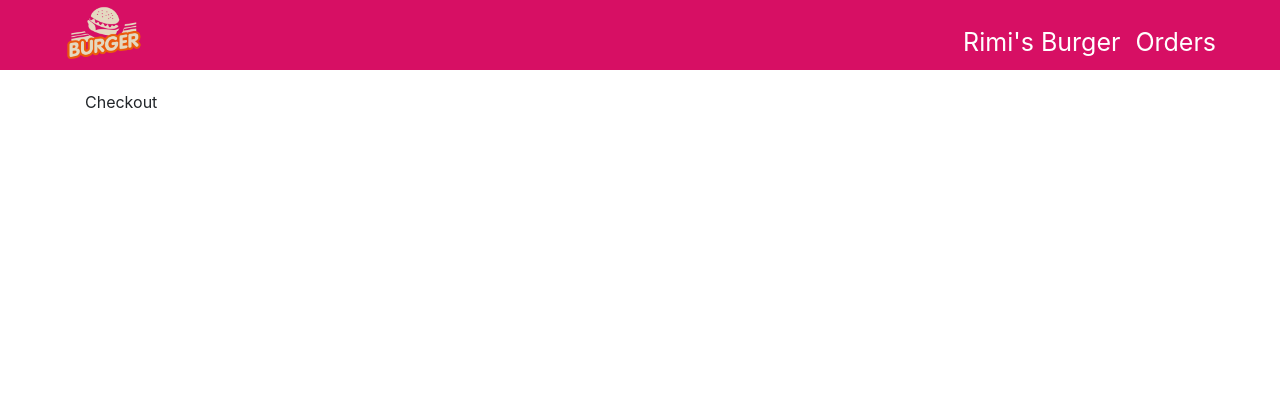
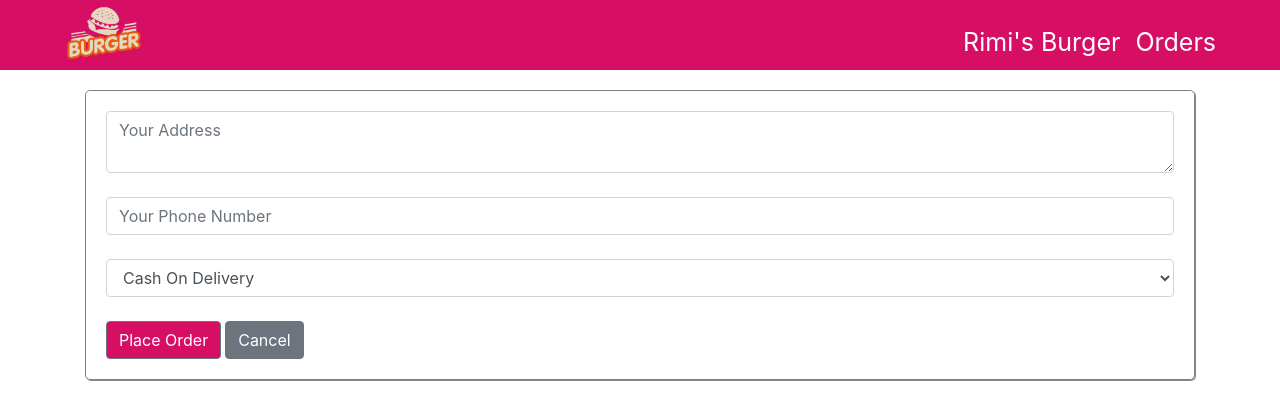
Before and after one commit to Nahidjc/burger-builder-app, a React (Create React App) app: page /checkout in a window 1280 px wide. Shown: the top 420 px of the page. Built offline with nearby package versions, Linux system fonts and the light colour scheme; the HTML template or start-up script is replaced by a standard one.

Commit message:
creating checkout option

```diff
--- a/src/Components/BurgerBuilder/BurgerBuilder.js
+++ b/src/Components/BurgerBuilder/BurgerBuilder.js
@@ -75,7 +75,7 @@
                         <Summary ingredients={this.props.ingredients}></Summary>
                     </ModalBody>
                     <ModalFooter>
-                        <Button color="success" onClick={this.handleCheckout}>Continue to Checkout</Button>
+                        <Button style={{ backgroundColor: "#D70F64" }} onClick={this.handleCheckout}>Continue to Checkout</Button>
                         <Button color="secondary" onClick={this.toggleModal}>Cancel</Button>
                     </ModalFooter>
                 </Modal>
--- a/src/Components/BurgerBuilder/Controls/Controls.js
+++ b/src/Components/BurgerBuilder/Controls/Controls.js
@@ -43,7 +43,11 @@
                 </CardBody>
                 <CardFooter><h5>Price: <strong>{props.price}</strong> BDT
                 </h5></CardFooter>
-                <Button disabled={!props.purchasable} onClick={props.toggleModal}>Order Now</Button>
+                <Button
+                    style={{
+                        backgroundColor: "#D70F64",
+                    }}
+                    disabled={!props.purchasable} onClick={props.toggleModal}>Order Now</Button>
             </Card>
         </div>
     );
--- a/src/Components/Orders/Checkout/Checkout.js
+++ b/src/Components/Orders/Checkout/Checkout.js
@@ -1,11 +1,51 @@
-import React from 'react';
+import { Button } from 'reactstrap';
+import React, { Component } from 'react';
 
-const Checkout = () => {
-    return (
-        <div>
-            <p>Checkout</p>
-        </div>
-    );
+class Checkout extends Component {
+    state = {
+        values: {
+            deliveryAddress: "",
+            phone: "",
+            paymentType: "Cash On Delivery",
+        }
+    }
+    goBack = () => {
+        this.props.history.goBack("/");
+    }
+
+    inputChangerHandler = e => {
+        this.setState(
+            {
+                values: {
+                    ...this.state.values,
+                    [e.target.name]: e.target.value,
+                }
+            }
+        )
+    }
+    render() {
+        return (
+            <div>
+                <form style={{
+                    border: "1px solid grey",
+                    boxShadow: "1px 1px #888888",
+                    borderRadius: "5px",
+                    padding: "20px",
+                }}>
+                    <textarea name="deliveryAddress" placeholder="Your Address" value={this.state.values.deliveryAddress} onChange={(e) => this.inputChangerHandler(e)} className="form-control"></textarea><br />
+                    <input name="phone" placeholder="Your Phone Number" className="form-control" value={this.state.values.phone} onChange={(e) => this.inputChangerHandler(e)} /><br />
+                    <select name="paymentType" className="form-control" value={this.state.values.phone} onChange={(e) => this.inputChangerHandler(e)}>
+                        <option value="Cash on Delivery">Cash On Delivery</option>
+                        <option value="Bkash">Bkash</option>
+                    </select><br />
+                    <Button style={{ backgroundColor: "#D70F64" }} className="mr-auto">Place Order</Button>
+                    <Button color="secondary" className="ml-1" onClick={this.goBack} >Cancel</Button>
+                </form>
+
+            </div >
+        );
+    }
+
 };
 
 export default Checkout;
```
Also changed, not shown: 1 other file (tests, documents, lock files or other folders).
